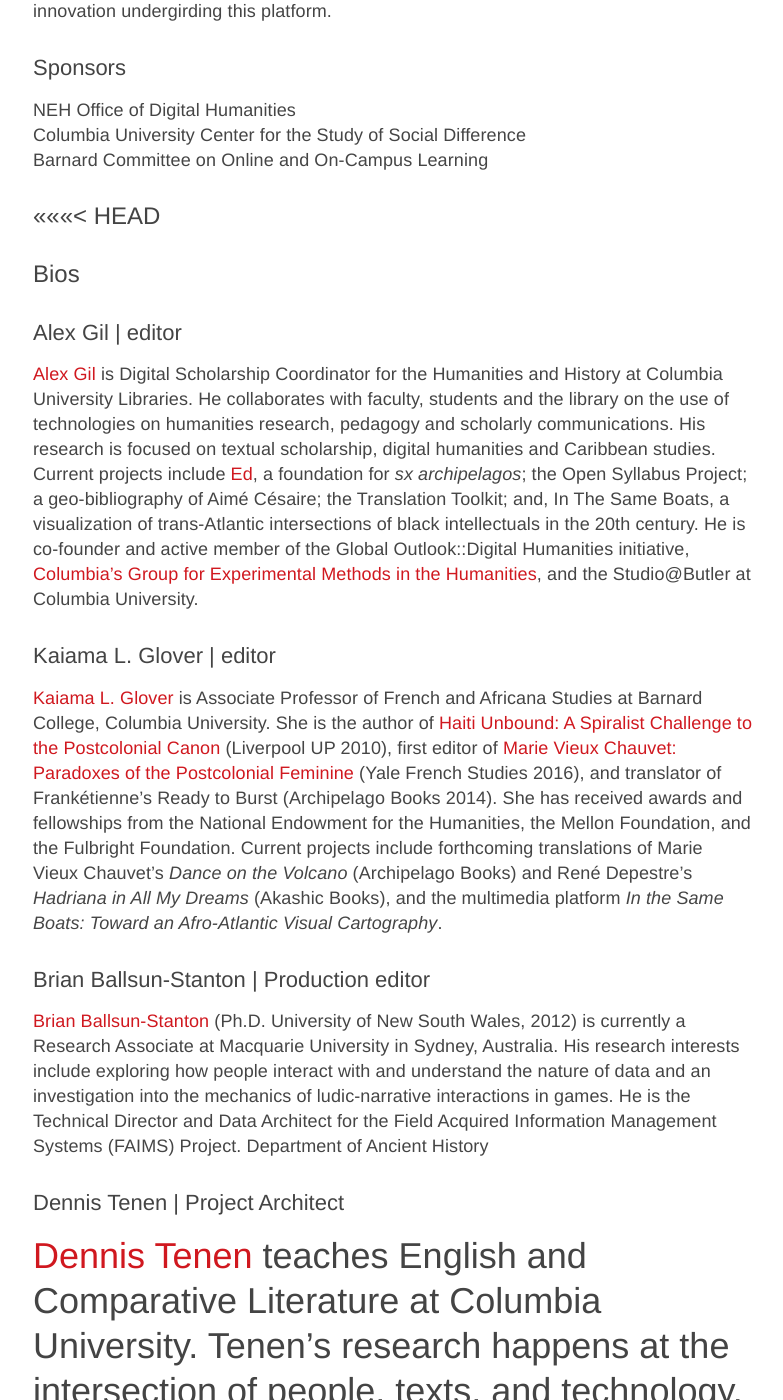
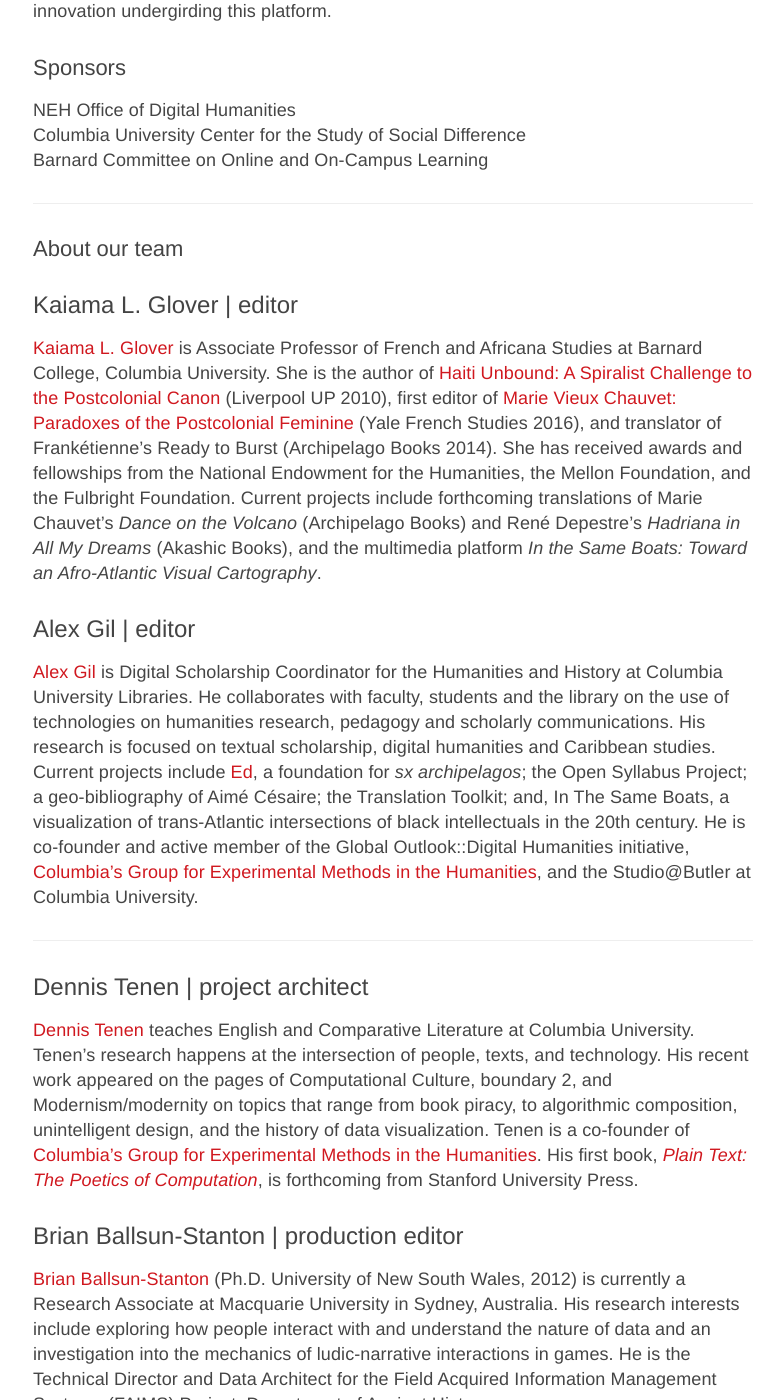
Before and after one commit to archipelagosjournal/archipelagos, a Jekyll site: the page built from credits.md, in a window 1280 px wide and 1400 px high, scrolled down 892 px. Shown: the whole window, without its empty margins (247-1030 px from the left). Built offline with Jekyll 4.4.1, drawn with Linux system fonts in a browser that asks for light colours; some of the changed text lies outside the part shown.

Commit message:
fixed credits

```diff
--- a/credits.md
+++ b/credits.md
@@ -34,26 +34,7 @@
 Columbia University Center for the Study of Social Difference\\
 Barnard Committee on Online and On-Campus Learning
 
-<<<<<<< HEAD
 ---
-
-## Bios
-
-### Alex Gil | editor
-[Alex Gil](http://www.elotroalex.com/) is Digital Scholarship Coordinator for the Humanities and History at Columbia University Libraries. He collaborates with faculty, students and the library on the use of technologies on humanities research, pedagogy and scholarly communications. His research is focused on textual scholarship, digital humanities and Caribbean studies. Current projects include [Ed](http://elotroalex.github.io/ed/), a foundation for *sx archipelagos*; the Open Syllabus Project; a geo-bibliography of Aimé Césaire; the Translation Toolkit; and, In The Same Boats, a visualization of trans-Atlantic intersections of black intellectuals in the 20th century. He is co-founder and active member of the Global Outlook::Digital Humanities initiative, [Columbia's Group for Experimental Methods in the Humanities](http://xpmethod.plaintext.in/), and the Studio@Butler at Columbia University.
-
-### Kaiama L. Glover | editor
-
-[Kaiama L. Glover](https://barnard.edu/profiles/kaiama-l-glover) is Associate Professor of French and Africana Studies at Barnard College, Columbia University. She is the author of [Haiti Unbound: A Spiralist Challenge to the Postcolonial Canon](http://liverpooluniversitypress.co.uk/products/61903) (Liverpool UP 2010), first editor of [Marie Vieux Chauvet: Paradoxes of the Postcolonial Feminine](http://yalebooks.com/book/9780300214192/yale-french-studies-number-128) (Yale French Studies 2016), and translator of Frankétienne’s Ready to Burst (Archipelago Books 2014). She has received awards and fellowships from the National Endowment for the Humanities, the Mellon Foundation, and the Fulbright Foundation. Current projects include forthcoming translations of Marie Vieux Chauvet’s *Dance on the Volcano* (Archipelago Books) and René Depestre’s *Hadriana in All My Dreams* (Akashic Books), and the multimedia platform *In the Same Boats: Toward an Afro-Atlantic Visual Cartography*.
-
-### Brian Ballsun-Stanton | Production editor
-[Brian Ballsun-Stanton](https://www.fedarch.org/) (Ph.D. University of New South Wales, 2012) is currently a Research Associate at Macquarie University in Sydney, Australia. His research interests include exploring how people interact with and understand the nature of data and an investigation into the mechanics of ludic-narrative interactions in games. He is the Technical Director and Data Architect for the Field Acquired Information Management Systems (FAIMS) Project.
-Department of Ancient History
-
-### Dennis Tenen | Project Architect
-
-[Dennis Tenen](http://denten.plaintext.in/) teaches English and Comparative Literature at Columbia University. Tenen's research happens at the intersection of people, texts, and technology. His recent work appeared on the pages of Computational Culture, boundary 2, and Modernism/modernity on topics that range from book piracy, to algorithmic composition, unintelligent design, and the history of data visualization. Tenen is a co-founder of [Columbia's Group for Experimental Methods in the Humanities](http://xpmethod.plaintext.in/). His first book, *[Plain Text: The Poetics of Computation](http://xpmethod.plaintext.in/minimal-computing/plaintext.html)*, is forthcoming from Stanford University Press.
-=======
 
 ### About our team
 
```
Also changed, not shown: other parts of credits.md (+0 -2 lines), _includes/sidebar.html (+0 -8 lines).
